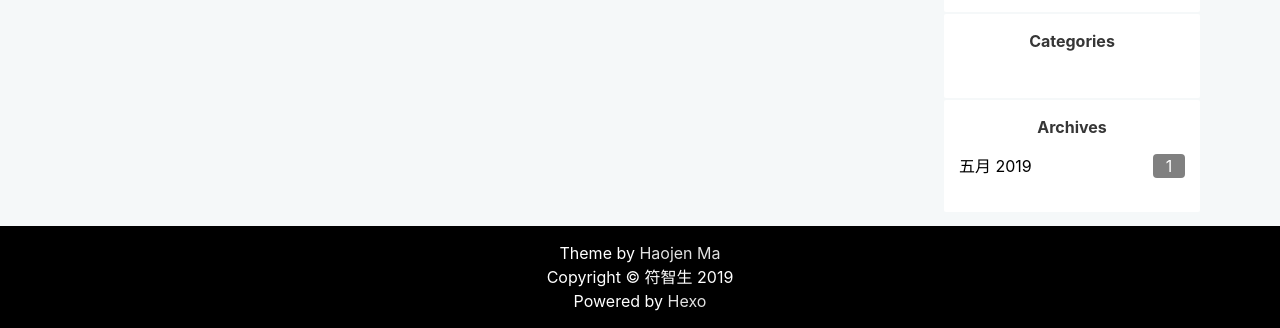
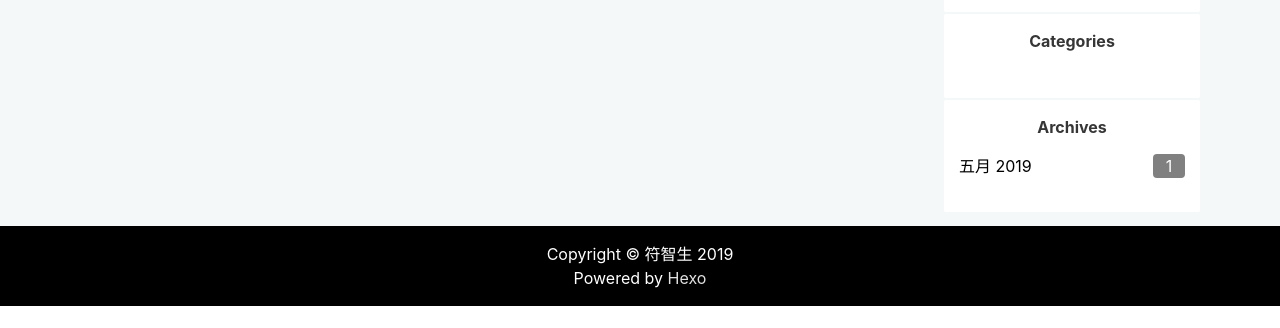
Before and after one commit to huabantang/huabantang.github.io, a plain HTML site: page index.html in a window 1280 px wide. Shown: the part 578-906 px from the top of the page. After the commit the page ends 884 px from the top, so only its background shows below. Drawn offline with nearby package versions, Linux system fonts and the light colour scheme.

Commit message:
站点更新:2019-05-13 14/16/07

```diff
--- a/index.html
+++ b/index.html
@@ -376,8 +376,6 @@
     <div>
       <div>
         <!--请您保留作者署名, 主题制作来之不易-->
-        Theme by <a href="https://github.com/haojen">Haojen Ma</a>
-        <br>
         Copyright © 符智生 2019
         <br>
         Powered by <a href="http://hexo.io/" target="_blank">Hexo</a>
```
